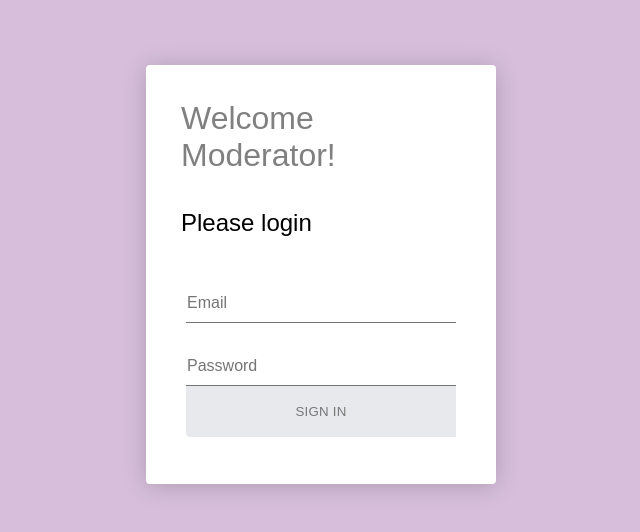
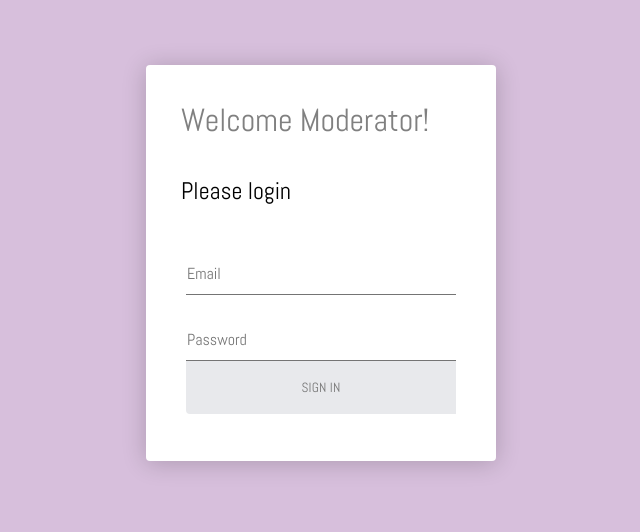
Before and after one commit to software-students-fall2022/web-app-exercise-team-2-1, a Python web app: template templates/moderator_login.html in a window 1280 px wide. Shown: the top 532 px of the page, without its empty margins (319-959 px from the left). Run offline with Jinja, Linux system fonts and the light colour scheme; the template is opened without the code that fills it, so the values that code supplies are empty.

Commit message:
changed font

```diff
--- a/static/css/moderator_login.css
+++ b/static/css/moderator_login.css
@@ -6,7 +6,7 @@ box-sizing: border-box;
 
 body {
 background: #d7bfdc;
-font-family: 'Rubik', sans-serif;
+font-family: "Abel", sans-serif;
 }
 
 .login {
@@ -38,7 +38,7 @@ padding: 12px 5px;
 .login .input-field input {
 font-size: 16px;
 display: block;
-font-family: 'Rubik', sans-serif;
+font-family: 'Abel', sans-serif;
 width: 100%;
 padding: 10px 1px;
 border: 0;
@@ -62,7 +62,7 @@ display: flex;
 width: 100%;
 border: none;
 padding: 18px;
-font-family: 'Rubik', sans-serif;
+font-family: 'Abel', sans-serif;
 /* cursor: pointer; */
 text-transform: uppercase;
 background: #e8e9ec;
--- a/templates/moderator_login.html
+++ b/templates/moderator_login.html
@@ -9,7 +9,8 @@
   rel="stylesheet"
   href="../static/css/moderator_login.css"
   href="{{ url_for('static', filename='css/moderator_login.css') }}"
-/>
+  >
+  <link rel="stylesheet" href="https://fonts.googleapis.com/css?family=Abel">
 
 </head>
 <body>
```
